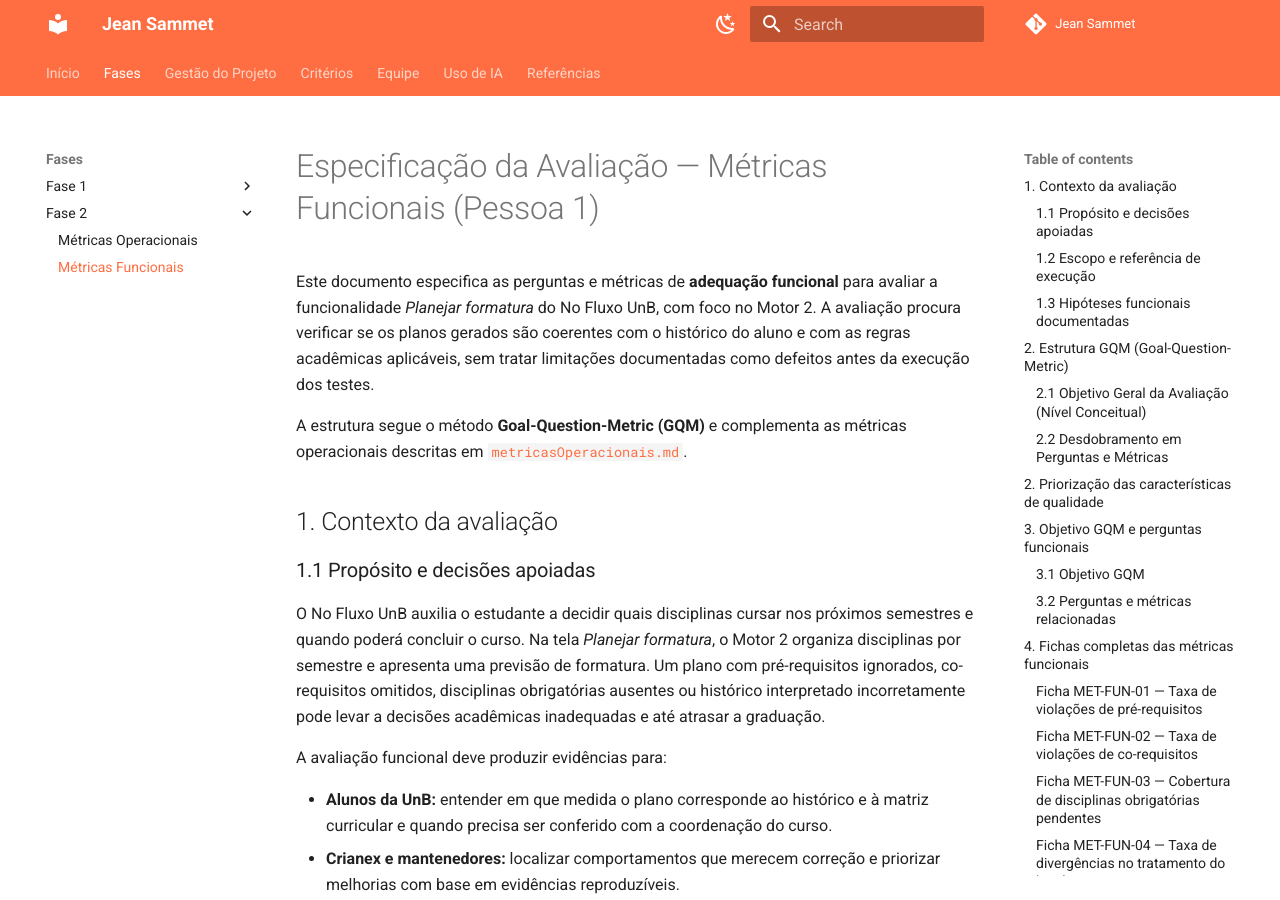
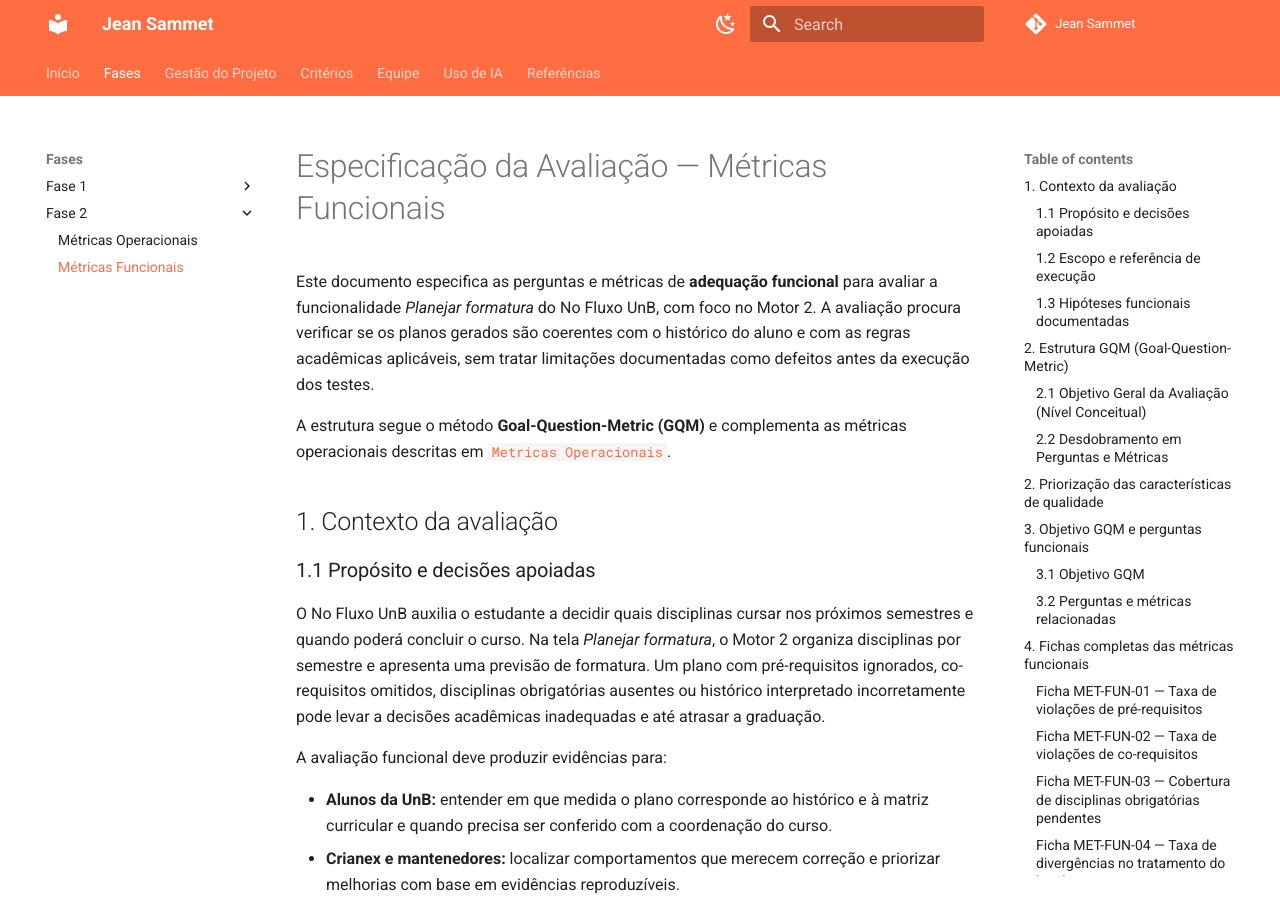
Before and after one commit to FCTE-Qualidade-de-Software-1/2026-2_T02_JEAN_SAMMET, an MkDocs documentation site: the page built from docs/fases/fase2/metricasFuncionais.md, in a window 1280 px wide and 900 px high. Built offline with MkDocs 1.6.1 and Material for MkDocs 9.7.7, drawn with Linux system fonts in a browser that asks for light colours; comment, search, counter and statistics services are not loaded.

```diff
--- a/docs/fases/fase2/metricasFuncionais.md
+++ b/docs/fases/fase2/metricasFuncionais.md
@@ -1,8 +1,8 @@
-# Especificação da Avaliação — Métricas Funcionais (Pessoa 1)
+# Especificação da Avaliação — Métricas Funcionais
 
 Este documento especifica as perguntas e métricas de **adequação funcional** para avaliar a funcionalidade _Planejar formatura_ do No Fluxo UnB, com foco no Motor 2. A avaliação procura verificar se os planos gerados são coerentes com o histórico do aluno e com as regras acadêmicas aplicáveis, sem tratar limitações documentadas como defeitos antes da execução dos testes.
 
-A estrutura segue o método **Goal-Question-Metric (GQM)** e complementa as métricas operacionais descritas em [`metricasOperacionais.md`](metricasOperacionais.md).
+A estrutura segue o método **Goal-Question-Metric (GQM)** e complementa as métricas operacionais descritas em [`Metricas Operacionais`](metricasOperacionais.md).
 
 ## 1. Contexto da avaliação
 
```
Also changed, not shown: other parts of docs/fases/fase2/metricasFuncionais.md (+1 -1 lines).
